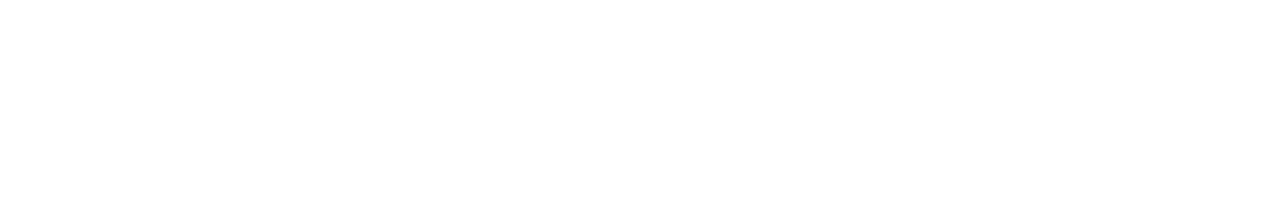
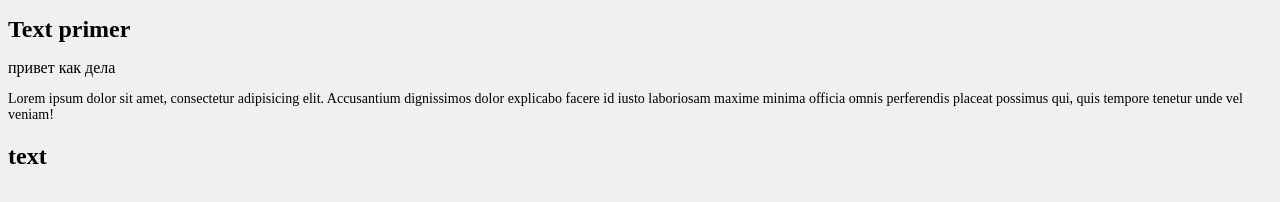
Before and after one commit to evgen904/Webpack4-lesson, a website built with webpack: page index.html in a window 1280 px wide. Built offline with nearby package versions, Linux system fonts and the light colour scheme.

Commit message:
add less to css

```diff
--- a/index.html
+++ b/index.html
@@ -8,6 +8,17 @@
 
 <h1 class="title"></h1>
 
+привет как дела
+
+<p>
+    Lorem ipsum dolor sit amet, consectetur adipisicing elit. Accusantium dignissimos dolor explicabo facere id iusto laboriosam maxime minima officia omnis perferendis placeat possimus qui, quis tempore tenetur unde vel veniam!
+</p>
+
+
+<h2>
+    text
+</h2>
+
 <script src="dist/main.js""></script>
 </body>
 </html>
--- /dev/null
+++ b/my-styles.less
@@ -0,0 +1,9 @@
+body {
+  background: #f0f0f0;
+  h1 {
+    font-size: 20px;
+  }
+  p {
+    font-size: 14px;
+  }
+}
--- a/package.json
+++ b/package.json
@@ -13,7 +13,12 @@
     "@babel/core": "^7.1.2",
     "@babel/preset-env": "^7.1.0",
     "babel-loader": "^8.0.4",
+    "css-loader": "^1.0.0",
+    "less": "^3.8.1",
+    "less-loader": "^4.1.0",
+    "mini-css-extract-plugin": "^0.4.4",
     "path": "^0.12.7",
+    "style-loader": "^0.23.1",
     "webpack": "^4.20.2",
     "webpack-cli": "^3.1.1",
     "webpack-dev-server": "^3.1.9"
--- a/src/index.js
+++ b/src/index.js
@@ -1,8 +1,9 @@
-//import $ from 'jquery';
-//import avg from './some.js';
+import './my-styles.less';
+import $ from 'jquery';
+import avg from './some.js';
 import some from './some.js';
 
-//$('.title').html('Text primer');
+$('.title').html('Text primer');
 
 
 console.log(some.avg(1,4,8));
--- /dev/null
+++ b/src/my-styles.less
@@ -0,0 +1,9 @@
+body {
+  background: #f0f0f0;
+  h1 {
+    font-size: 24px;
+  }
+  p {
+    font-size: 14px;
+  }
+}
--- a/webpack.config.js
+++ b/webpack.config.js
@@ -1,4 +1,7 @@
 let path = require('path');
+let MiniCssExtractPlugin = require('mini-css-extract-plugin');
+let isProduction = process.env.NODE_ENV === 'production';
+
 let conf = {
     entry: './src/index.js',
     output: {
@@ -21,9 +24,18 @@ let conf = {
                         plugins: [require('@babel/plugin-proposal-object-rest-spread')]
                     }
                 }
+            },
+            {
+                test: /\.less$/, // .less and .css
+                use: [
+                    isProduction ? MiniCssExtractPlugin.loader : 'style-loader',
+                    'css-loader',
+                    'less-loader'
+                ],
             }
         ]
-    }
+    },
+    plugins: isProduction ? [new MiniCssExtractPlugin()] : []
 };
 
 module.exports = (env, options) => {
```
Also changed, not shown: dist/main.js, src/img/noimage.jpg (added), src/style.css (added), 1 other file.
